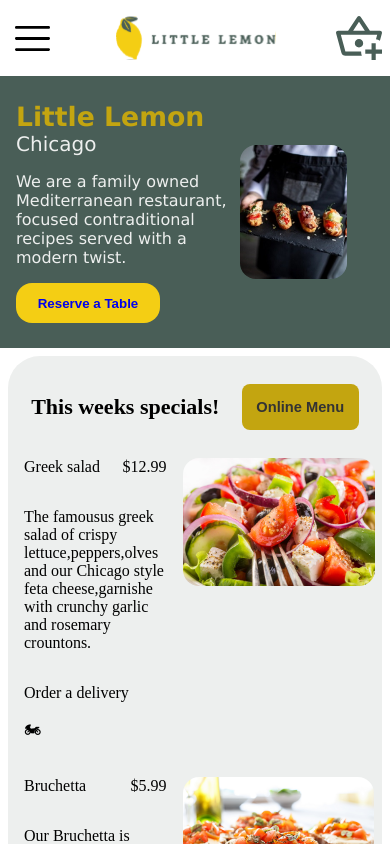
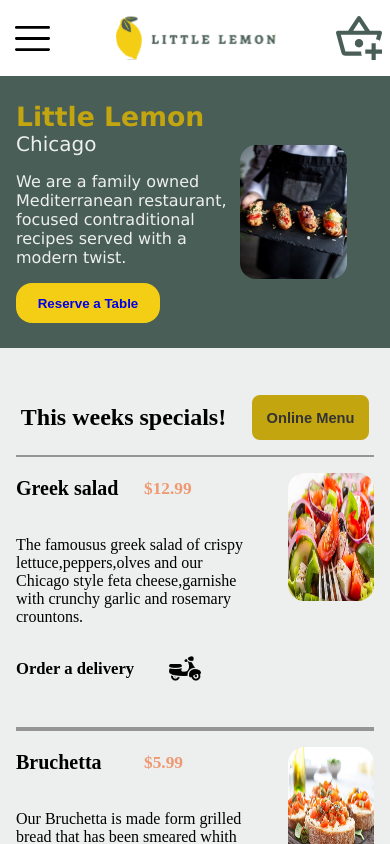
Before and after one commit to afonsecav88/capstone-little-lemon, a React (Vite) app: page / in a window 390 px wide. Shown: the top 844 px of the page. Built offline with nearby package versions, Linux system fonts and the light colour scheme.

Commit message:
finished mobile first sections specials

```diff
--- a/src/components/Specials.tsx
+++ b/src/components/Specials.tsx
@@ -20,7 +20,7 @@ export const Specials = () => {
               </div>
               <div className="card-item-footer">
                 <p>{card.specialFooter}</p>
-                <p>{card.specialFooterIcon}</p>
+                <img src={card.specialFooterIcon} alt="delivery" />
               </div>
             </div>
 
--- a/src/index.css
+++ b/src/index.css
@@ -287,25 +287,23 @@ body {
     flex-direction: column;
     align-content: center;
     font-family: "Karla";
-    margin: .5rem;
     align-items: center;
     background-color: #EDEFEE;
-    border-top-left-radius: 2em;
-    border-top-right-radius: 2em;
-    padding: 1em;
+    padding: 2em 1em;
   }
 
   .specials-section-header {
     display: flex;
+    align-items: center;
     justify-content: space-around;
-    align-items: center;
-    gap: .5rem;
     width: 100%;
+    gap: 1rem;
   }
 
   .specials-section-header>h1 {
+    font-family: 'Markazi Text';
     padding: 0;
-    font-size: 16.5pt;
+    font-size: 18pt;
   }
 
   .specials-section-header>button {
@@ -324,37 +322,67 @@ body {
   }
 
   /*Card items sections*/
-
   .specials-section-card {
     display: flex;
     flex-direction: row;
+    padding-bottom: 2em;
+    border-top: #959595 2px solid;
+    border-bottom: #959595 2px solid;
   }
 
   .specials-section-card-items {
     display: flex;
     flex-direction: column;
+    align-content: space-around;
   }
 
   .card-item-header {
     display: flex;
     justify-content: space-between;
+    align-items: center;
+  }
+
+  .card-item-header>p {
+    font-weight: bold;
+    font-size: 15pt;
+    width: 8rem;
+  }
+
+  .card-item-header>p:last-child {
+    color: #EE9972;
+    font-weight: bold;
+    font-size: 13pt;
   }
 
   .card-item-description {
-    max-width: 10rem;
+    max-width: 15rem;
   }
 
   .card-item-footer {
-    display: inline;
+    display: flex;
+    align-items: center;
+  }
+
+  .card-item-footer>p {
+    font-weight: bold;
+    font-size: 12.5pt;
+    width: 8rem;
+    padding-right: 1.5em;
+  }
+
+  .card-item-footer>img {
+    max-width: 2rem;
+    height: 2rem;
   }
 
   .card-image-container {
     display: flex;
+    padding-right: 1em;
   }
 
   .card-image {
     display: flex;
-    width: 12rem;
+    width: 13rem;
     max-width: 100%;
     max-height: 8rem;
     border-radius: 2rem;
--- a/src/mocks/specialsData.ts
+++ b/src/mocks/specialsData.ts
@@ -1,6 +1,7 @@
 import greekSalad from '/greek_salad.jpg';
 import bruchetta from '/bruchetta.png';
 import leamonDesseart from '/lemon_dessert.jpg';
+import deliveryIcon from '/scooter.png';
 
 export const specialsData = [
   {
@@ -12,7 +13,7 @@ export const specialsData = [
     Chicago style feta cheese,garnishe with crunchy garlic and rosemary
     crountons.`,
     specialFooter: 'Order a delivery',
-    specialFooterIcon: '🏍',
+    specialFooterIcon: deliveryIcon,
   },
   {
     id: '11asdfffasadd',
@@ -21,7 +22,7 @@ export const specialsData = [
     specialPrice: '$5.99',
     specialDescription: `Our Bruchetta is made form grilled bread that has been smeared whith garlic and seasoned whith salt and olive oil.`,
     specialFooter: 'Order a delivery',
-    specialFooterIcon: '🏍',
+    specialFooterIcon: deliveryIcon,
   },
   {
     id: 'sdfsdf5555',
@@ -30,6 +31,6 @@ export const specialsData = [
     specialPrice: '$5.00',
     specialDescription: `This comes straight form grandma's recipe book, every last ingredient has been spurced and is authentic as can be imagined.`,
     specialFooter: 'Order a delivery',
-    specialFooterIcon: '🏍',
+    specialFooterIcon: deliveryIcon,
   },
 ];
```
